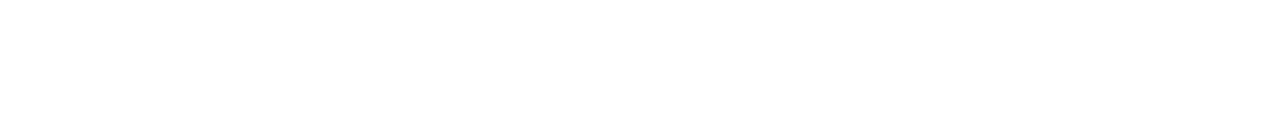
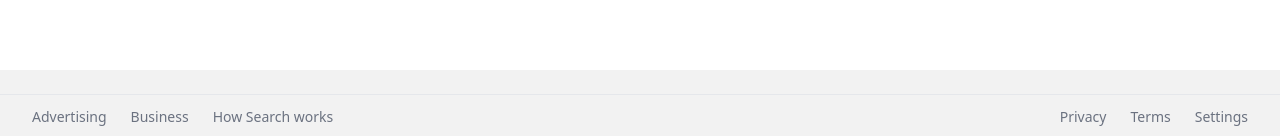
Before and after one commit to Rainbow2544/Google-clone-nextJS, a Next.js app: page / in a window 1280 px wide. Shown: the part 661-797 px from the top of the page. Built offline with nearby package versions, Linux system fonts and the light colour scheme; no server answers.

Commit message:
create the footer  component of home page and finish it

```diff
--- a/src/app/globals.css
+++ b/src/app/globals.css
@@ -6,6 +6,8 @@
     .btn {
       @apply bg-[#f8f9fa] rounded-md text-sm text-gray-800 hover:ring-1 hover:ring-slate-300 focus:outline-none active:ring-blue-500 hover:shadow-lg w-36 h-10 transition-shadow;
     }
-
+    .link{
+        @apply text-sm  hover:underline cursor-pointer
+    }
 
   }
--- a/src/app/page.jsx
+++ b/src/app/page.jsx
@@ -2,6 +2,7 @@ import HomeHeader from '@/components/HomeHeader';
 import React from 'react';
 import Image from "next/image";
 import HomeSearch from '@/components/HomeSearch';
+import Footer from '@/components/Footer';
 
 export default function Home() {
   return (
@@ -12,6 +13,7 @@ export default function Home() {
         src="https://upload.wikimedia.org/wikipedia/commons/thumb/2/2f/Google_2015_logo.svg/640px-Google_2015_logo.svg.png" />
         <HomeSearch />
       </div>
+      <Footer />
       </>
   )
 }
--- /dev/null
+++ b/src/components/CountryLookup.jsx
@@ -0,0 +1,19 @@
+
+"use client";
+
+import { useEffect, useState } from "react";
+
+
+
+export default function CountryLookup() {
+    const [country, setCountry] = useState("");
+    useEffect(()=>{
+        fetch(`https://extreme-ip-lookup.com/json/?key=${process.env.NEXT_PUBLIC_IP_API_KEY}`)
+        .then((res)=>res.json())
+        .then((data)=>{setCountry(data.country);})
+    }, []);
+
+  return (
+    <div >{country}</div>
+  )
+}
--- /dev/null
+++ b/src/components/Footer.jsx
@@ -0,0 +1,24 @@
+import CountryLookup from "./CountryLookup";
+
+export default function Footer() {
+    return (
+      <footer className="absolute bottom-0 text-sm text-gray-500 bg-[#f2f2f2] w-full">
+        <div className="border-b px-8 py-3">
+          <CountryLookup />
+        </div>
+        <div className="flex flex-col sm:flex-row justify-between items-center px-8 py-3 space-y-7 sm:space-y-0">
+          <ul className="flex items-center space-x-6">
+            <li className="link">Advertising</li>
+            <li className="link">Business</li>
+            <li className="link">How Search works</li>
+          </ul>
+
+          <ul className="flex items-center space-x-6">
+            <li className="link">Privacy</li>
+            <li className="link">Terms</li>
+            <li className="link">Settings</li>
+          </ul>
+        </div>
+      </footer>
+    );
+  }
--- a/src/components/HomeSearch.jsx
+++ b/src/components/HomeSearch.jsx
@@ -49,7 +49,7 @@ export default function HomeSearch() {
             onMouseLeave={() => setHovered(false)}
           />
           {hovered && (
-            <div className="absolute bottom-full left-2 bottom-12 transform -translate-x-1/2 -mb-2 bg-gray-800 text-white text-center py-1 px-2 rounded-md whitespace-nowrap">
+            <div className="absolute bottom-full left-2  transform -translate-x-1/2 -mb-2 bg-gray-800 text-white text-center py-1 px-2 rounded-md whitespace-nowrap">
               Search by voice
             </div>
           )}
```
